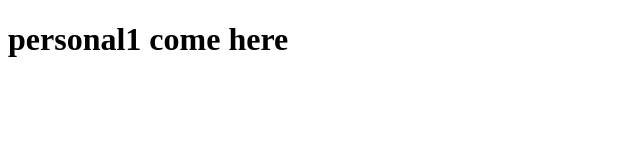
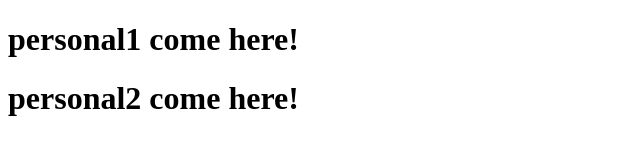
Before and after one commit to isbinge/node_practice, a website: page src/personal.html in a window 1280 px wide. Shown: the whole page, without its empty margins (0-640 px from the left). Drawn offline with Linux system fonts and the light colour scheme.

Commit message:
feat(person): add visit

```diff
--- a/src/personal.html
+++ b/src/personal.html
@@ -7,7 +7,8 @@
   </head>
   <body>
     <div>
-      <h1>personal1 come here</h1>
+      <h1>personal1 come here!</h1>
+      <h1>personal2 come here!</h1>
     </div>
   </body>
 </html>
```
